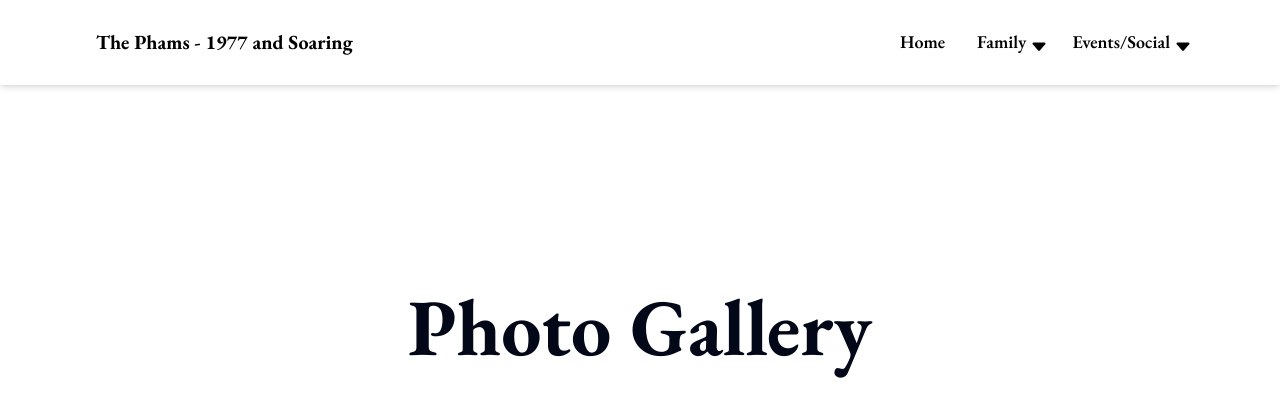
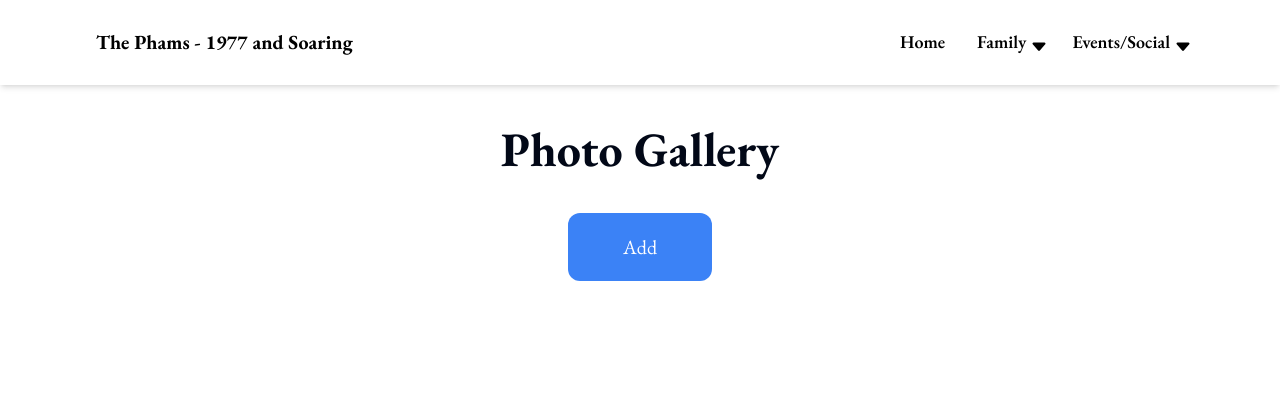
Before and after one commit to PhamjaminBen/familytree, a Next.js app: page /photo-gallery in a window 1280 px wide. Shown: the top 416 px of the page. Built offline with nearby package versions, Linux system fonts and the light colour scheme; what tailwindcss-inner-border would draw is missing.

Commit message:
added photo gallery skeleton, fixed form reset bug

```diff
--- a/app/add-member-form/page.tsx
+++ b/app/add-member-form/page.tsx
@@ -74,6 +74,7 @@ export default function AddMemberForm() {
 		register,
 		handleSubmit,
 		watch,
+		reset,
 		formState: { errors },
 		control,
 	} = useForm<Inputs>();
@@ -139,7 +140,8 @@ export default function AddMemberForm() {
 			<Confirmation
 				onSubmit={() => {
 					setSubmitted(false);
-					location.reload();
+					reset();
+					setImg("");
 				}}
 			/>
 		);
--- /dev/null
+++ b/app/photo-gallery/add/page.tsx
@@ -0,0 +1,7 @@
+export default function AddPhoto() {
+	return (
+		<h1 className='text-3xl lg:text-5xl font-bold text-center my-10'>
+			Add Photo
+		</h1>
+	);
+}
--- /dev/null
+++ b/app/photo-gallery/api/route.ts
@@ -0,0 +1,14 @@
+import clientPromise from "@/lib/database";
+
+export async function GET() {
+	const retobj = [];
+	const client = await clientPromise;
+	const pictureDB = client.db("data").collection("pictureData");
+	const cursor = pictureDB.find({}).project({ _id: 0 });
+
+	for await (let doc of cursor) {
+		retobj.push(doc);
+	}
+
+	return new Response(JSON.stringify(retobj));
+}
--- a/app/photo-gallery/page.tsx
+++ b/app/photo-gallery/page.tsx
@@ -1,7 +1,16 @@
+import Link from "next/link";
+
 export default function PhotoGallery() {
 	return (
-		<h1 className='m-auto text-[5rem] font-bold w-full text-center absolute top-1/3'>
-			Photo Gallery
-		</h1>
+		<>
+			<h1 className='text-3xl lg:text-5xl font-bold text-center my-10'>
+				Photo Gallery
+			</h1>
+			<Link href='/photo-gallery/add'>
+				<div className='p-5 bg-blue-500 w-36 m-auto rounded-xl text-white text-xl text-center'>
+					Add
+				</div>
+			</Link>
+		</>
 	);
 }
```
